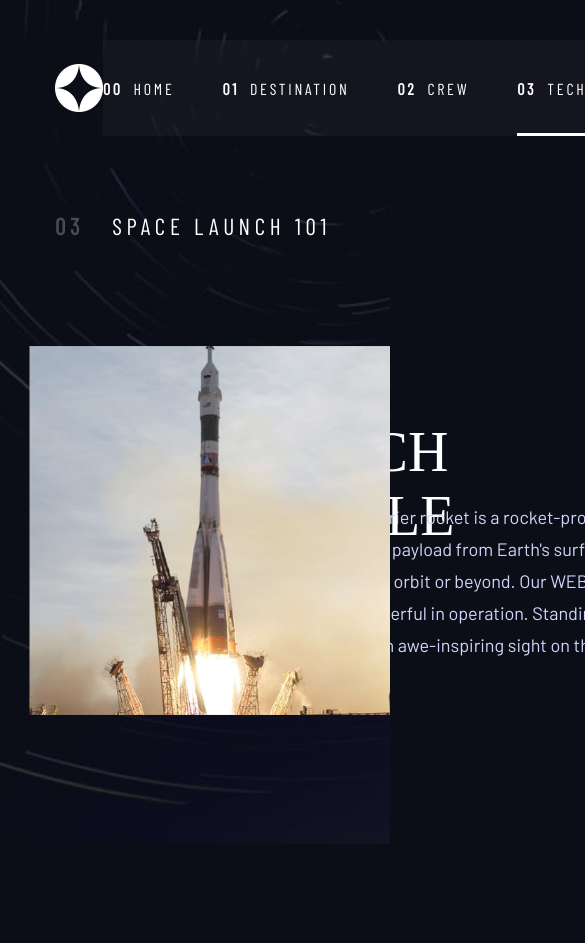
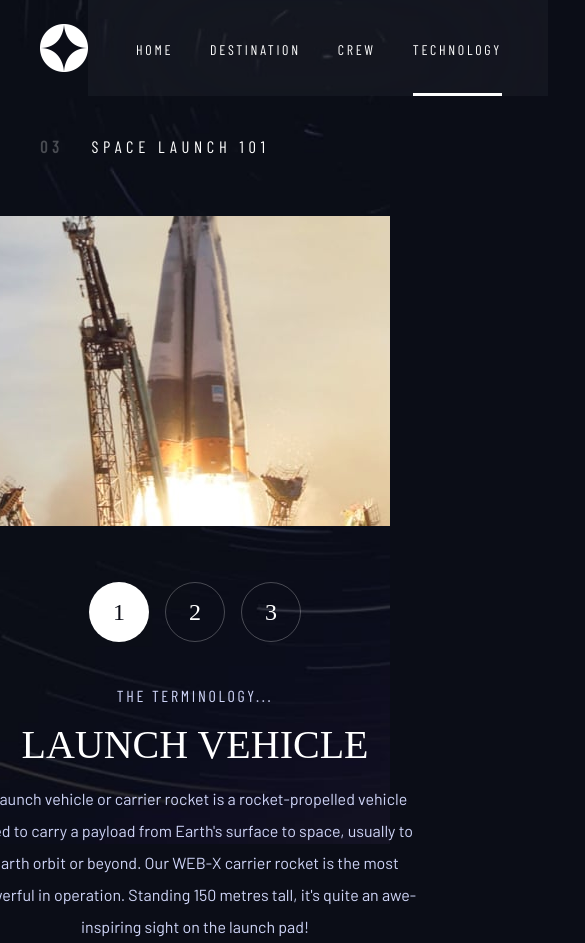
Before and after one commit to paladinescamila/Space-Tourism, a React (Create React App) app: page /technology in a window 390 px wide. Shown: the top 943 px of the page, 585 px wide, since content can reach past the window. Before the commit the page ends 844 px from the top, so only its background shows below. Built offline with nearby package versions, Linux system fonts and the light colour scheme; a web font is replaced by a local one.

Commit message:
Add tablet responsive

```diff
--- a/src/screens/Crew/Crew.scss
+++ b/src/screens/Crew/Crew.scss
@@ -10,6 +10,10 @@
 		justify-content: space-between;
 		height: 400px;
 
+		@media (max-width: $desktop) {
+			height: auto;
+		}
+
 		&__photo {
 			position: absolute;
 			bottom: 0;
@@ -18,9 +22,19 @@
 			@media (max-width: 1330px) {
 				right: 3vw;
 			}
+
+			@media (max-width: $desktop) {
+				left: 0;
+				margin: 0 auto;
+				height: 520px;
+			}
 		}
 
 		&__info {
+			@media (max-width: $desktop) {
+				text-align: center;
+			}
+
 			&__role,
 			&__name {
 				text-transform: uppercase;
@@ -28,25 +42,48 @@
 
 			&__role {
 				font: $heading-4;
-				color: $medium;
+				color: rgba($light, 0.5042);
+
+				@media (max-width: $desktop) {
+					font-size: 24px;
+					color: rgba($light, 0.4994);
+				}
 			}
 
 			&__name {
 				font: $heading-3;
 				color: $light;
 				margin: 15px 0 27px 0;
+
+				@media (max-width: $desktop) {
+					font-size: 40px;
+					margin: 8px 0 16px 0;
+				}
 			}
 
 			&__description {
 				font: $body-text;
 				color: $medium;
 				width: 444px;
+				line-height: 32px;
+
+				@media (max-width: $desktop) {
+					font-size: 16px;
+					width: 100%;
+					line-height: 28px;
+				}
 			}
 		}
 
 		&__nav {
 			display: flex;
 			column-gap: 24px;
+
+			@media (max-width: $desktop) {
+				justify-content: center;
+				margin-top: 40px;
+				column-gap: 16px;
+			}
 
 			&__item {
 				width: 15px;
@@ -56,6 +93,11 @@
 				border-radius: 50%;
 				cursor: pointer;
 				transition: opacity 0.3s ease-in-out;
+
+				@media (max-width: $desktop) {
+					width: 10px;
+					height: 10px;
+				}
 
 				&:hover {
 					opacity: 0.5001;
--- a/src/screens/Destination/Destination.scss
+++ b/src/screens/Destination/Destination.scss
@@ -12,11 +12,24 @@
 			'photo nav'
 			'photo info';
 
+		@media (max-width: $desktop) {
+			display: flex;
+			flex-direction: column;
+			align-items: center;
+			text-align: center;
+			gap: 0;
+		}
+
 		&__photo {
 			grid-area: photo;
 			width: 445px;
 			height: 445px;
 			animation: rotate-planet 30s linear infinite;
+
+			@media (max-width: $desktop) {
+				width: 300px;
+				height: 300px;
+			}
 		}
 
 		@keyframes rotate-planet {
@@ -33,6 +46,11 @@
 			column-gap: 35px;
 			grid-area: nav;
 			text-transform: uppercase;
+
+			@media (max-width: $desktop) {
+				margin: 50px 0 30px 0;
+				height: 34px;
+			}
 
 			&__item {
 				font: $nav-text;
@@ -65,6 +83,11 @@
 				color: $light;
 				height: 115px;
 				text-transform: uppercase;
+
+				@media (max-width: $desktop) {
+					font-size: 80px;
+					height: 90px;
+				}
 			}
 
 			&__description {
@@ -72,6 +95,14 @@
 				color: $medium;
 				margin: 14px 0 54px 0;
 				height: 128px;
+				line-height: 32px;
+
+				@media (max-width: $desktop) {
+					margin: 10px 0 50px 0;
+					height: 80px;
+					font-size: 16px;
+					line-height: 28px;
+				}
 			}
 
 			&__other {
--- a/src/screens/Home/Home.scss
+++ b/src/screens/Home/Home.scss
@@ -12,11 +12,22 @@
 		padding: 130px calc(55px * 2);
 	}
 
+	@media (max-width: $desktop) {
+		flex-direction: column;
+		align-items: center;
+		padding: 100px 0 90px 0;
+	}
+
 	&__text {
 		width: 444px;
 		display: flex;
 		flex-direction: column;
 		row-gap: 24px;
+
+		@media (max-width: $desktop) {
+			align-items: center;
+			text-align: center;
+		}
 	}
 
 	&__text-1,
@@ -28,6 +39,10 @@
 	&__text-1 {
 		font: $heading-5;
 		letter-spacing: 4.72px;
+
+		@media (max-width: $desktop) {
+			font-size: 20px;
+		}
 	}
 
 	&__text-2 {
@@ -38,6 +53,10 @@
 	&__text-3 {
 		font: $body-text;
 		line-height: 32px;
+
+		@media (max-width: $desktop) {
+			font-size: 16px;
+		}
 	}
 
 	&__button {
@@ -50,6 +69,11 @@
 		letter-spacing: 2px;
 		cursor: pointer;
 		position: relative;
+
+		@media (max-width: $desktop) {
+			width: 242px;
+			height: 242px;
+		}
 
 		&::before {
 			content: '';
--- a/src/screens/Technology/Technology.scss
+++ b/src/screens/Technology/Technology.scss
@@ -7,10 +7,24 @@
 		gap: 80px;
 		width: 630px;
 
+		@media (max-width: $desktop) {
+			width: 100%;
+			flex-direction: column;
+			align-items: center;
+			margin: 60px 0 0 0;
+			gap: 0;
+		}
+
 		&__nav {
 			display: flex;
 			flex-direction: column;
 			gap: 32px;
+
+			@media (max-width: $desktop) {
+				flex-direction: row;
+				gap: 16px;
+				margin: 56px 0 44px 0;
+			}
 
 			&__item {
 				width: 80px;
@@ -27,6 +41,12 @@
 				transition: background-color 0.3s ease-in-out, border-color 0.3s ease-in-out,
 					color 0.3s ease-in-out;
 
+				@media (max-width: $desktop) {
+					width: 60px;
+					height: 60px;
+					font-size: 24px;
+				}
+
 				&:hover {
 					border-color: $light;
 				}
@@ -41,6 +61,12 @@
 		}
 
 		&__info {
+			@media (max-width: $desktop) {
+				text-align: center;
+				min-width: 460px;
+				max-width: 60%;
+			}
+
 			&__subtitle {
 				font: $nav-text;
 				color: $medium;
@@ -55,6 +81,12 @@
 				text-transform: uppercase;
 				height: 64px;
 				margin: 11px 0 17px 0;
+
+				@media (max-width: $desktop) {
+					font-size: 40px;
+					height: 46px;
+					margin: 16px 0;
+				}
 			}
 
 			&__description {
@@ -62,6 +94,11 @@
 				color: $medium;
 				height: 192px;
 				line-height: 32px;
+
+				@media (max-width: $desktop) {
+					font-size: 16px;
+					height: auto;
+				}
 			}
 		}
 
@@ -77,6 +114,15 @@
 				transform-origin: right;
 				bottom: 50px;
 			}
+
+			@media (max-width: $desktop) {
+				position: relative;
+				bottom: 0;
+				width: 100%;
+				height: 310px;
+				transform: scale(1);
+				object-fit: cover;
+			}
 		}
 	}
 }
--- a/src/screens/Technology/Technology.tsx
+++ b/src/screens/Technology/Technology.tsx
@@ -29,6 +29,11 @@ export default function Technology() {
 		},
 	};
 
+	const getPhoto = (key: TechnologyType) => {
+		if (window.innerWidth < 1130) return photos[key].landscape;
+		else return photos[key].portrait;
+	};
+
 	return (
 		<div className='technology page'>
 			<div className='page__header'>
@@ -36,6 +41,10 @@ export default function Technology() {
 				<h5>Space launch 101</h5>
 			</div>
 			<div className='page__content technology__content'>
+				<img
+					className='technology__content__photo'
+					src={getPhoto(selected)}
+					alt={selected.replace('-', ' ').toUpperCase()}></img>
 				<ul className='technology__content__nav'>
 					{Object.keys(technology).map((key, index) => (
 						<li
@@ -55,10 +64,6 @@ export default function Technology() {
 					</h3>
 					<p className='technology__content__info__description'>{technology[selected]}</p>
 				</div>
-				<img
-					className='technology__content__photo'
-					src={photos[selected].portrait}
-					alt={selected.replace('-', ' ').toUpperCase()}></img>
 			</div>
 		</div>
 	);
--- a/src/styles/App.scss
+++ b/src/styles/App.scss
@@ -5,6 +5,8 @@ html,
 body,
 #root,
 .App {
+	width: 100%;
+	height: 100%;
 	background-color: $dark;
 }
 
@@ -44,6 +46,10 @@ body,
 	align-items: center;
 	padding: 40px 0 0 55px;
 
+	@media (max-width: $desktop) {
+		padding: 0 0 0 40px;
+	}
+
 	&__logo {
 		width: 48px;
 		height: 48px;
@@ -62,6 +68,13 @@ body,
 		background-color: rgba($light, 0.04);
 		backdrop-filter: blur(81.55px);
 
+		@media (max-width: $desktop) {
+			width: auto;
+			padding-right: 46px;
+			column-gap: 37px;
+			padding-left: 48px;
+		}
+
 		&__item {
 			display: flex;
 			column-gap: 11px;
@@ -74,8 +87,16 @@ body,
 			transition: border-bottom-color 0.3s ease-in-out;
 			letter-spacing: 2.7px;
 
+			@media (max-width: $desktop) {
+				font: $subheading-2;
+			}
+
 			p:first-of-type {
 				font-weight: bold;
+
+				@media (max-width: $desktop) {
+					display: none;
+				}
 			}
 
 			&:hover {
@@ -96,6 +117,10 @@ body,
 			position: absolute;
 			top: calc(50% - 1px / 2);
 			right: 800px;
+
+			@media (max-width: $desktop) {
+				display: none;
+			}
 		}
 	}
 }
@@ -105,6 +130,10 @@ body,
 	height: calc(100vh - 136px);
 	display: flex;
 	flex-direction: column;
+
+	@media (max-width: $desktop) {
+		height: calc(100vh - 96px);
+	}
 
 	&__header {
 		font: $heading-5;
@@ -117,6 +146,11 @@ body,
 
 		@media (max-width: 1330px) {
 			margin: 76px 0 0 55px;
+		}
+
+		@media (max-width: $desktop) {
+			margin: 40px 0 0 40px;
+			font-size: 20px;
 		}
 
 		h5:first-of-type {
@@ -135,5 +169,9 @@ body,
 		@media (max-width: 1330px) {
 			margin: auto 55px;
 		}
+
+		@media (max-width: $desktop) {
+			margin: 60px 100px;
+		}
 	}
 }
```
